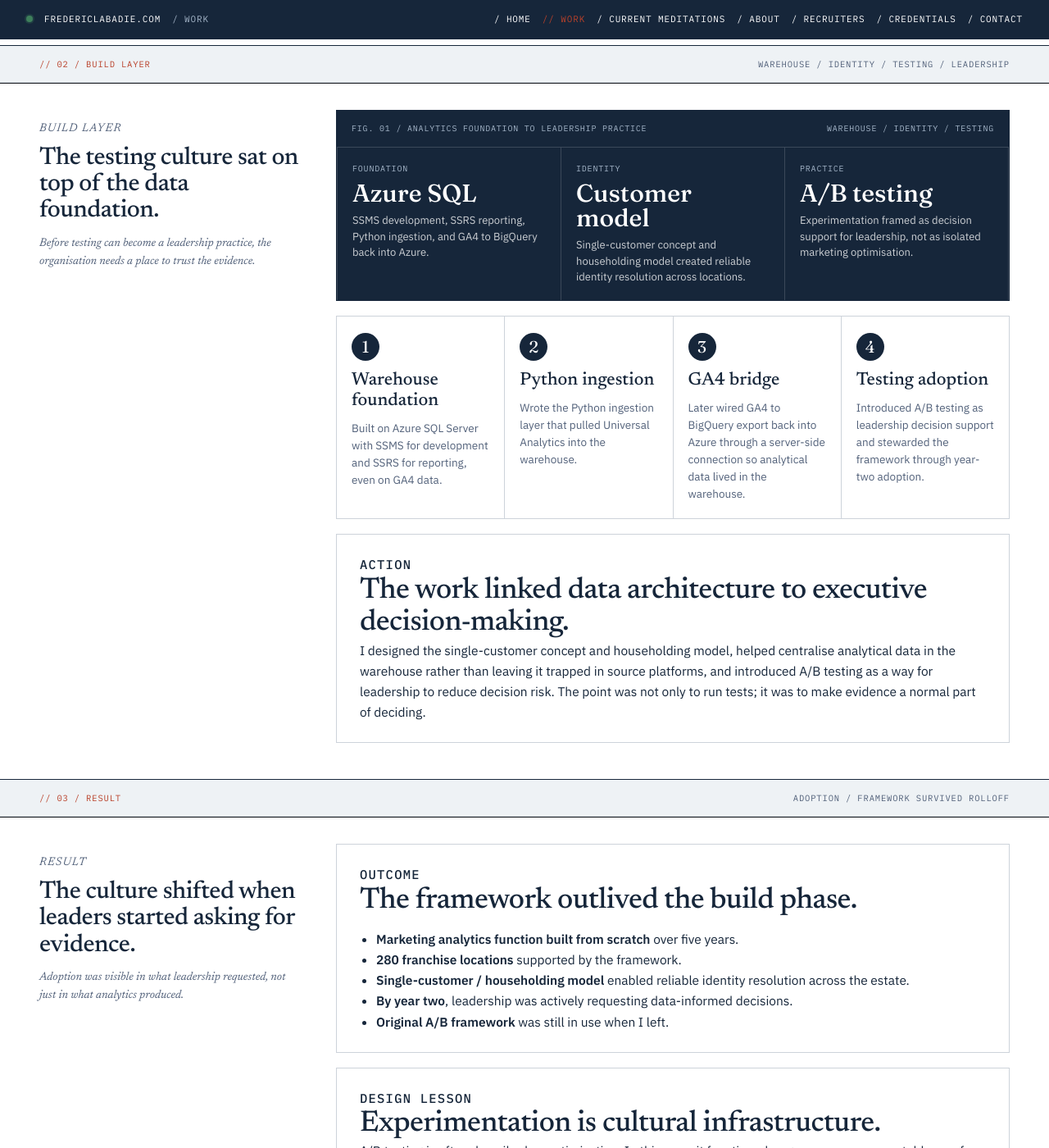
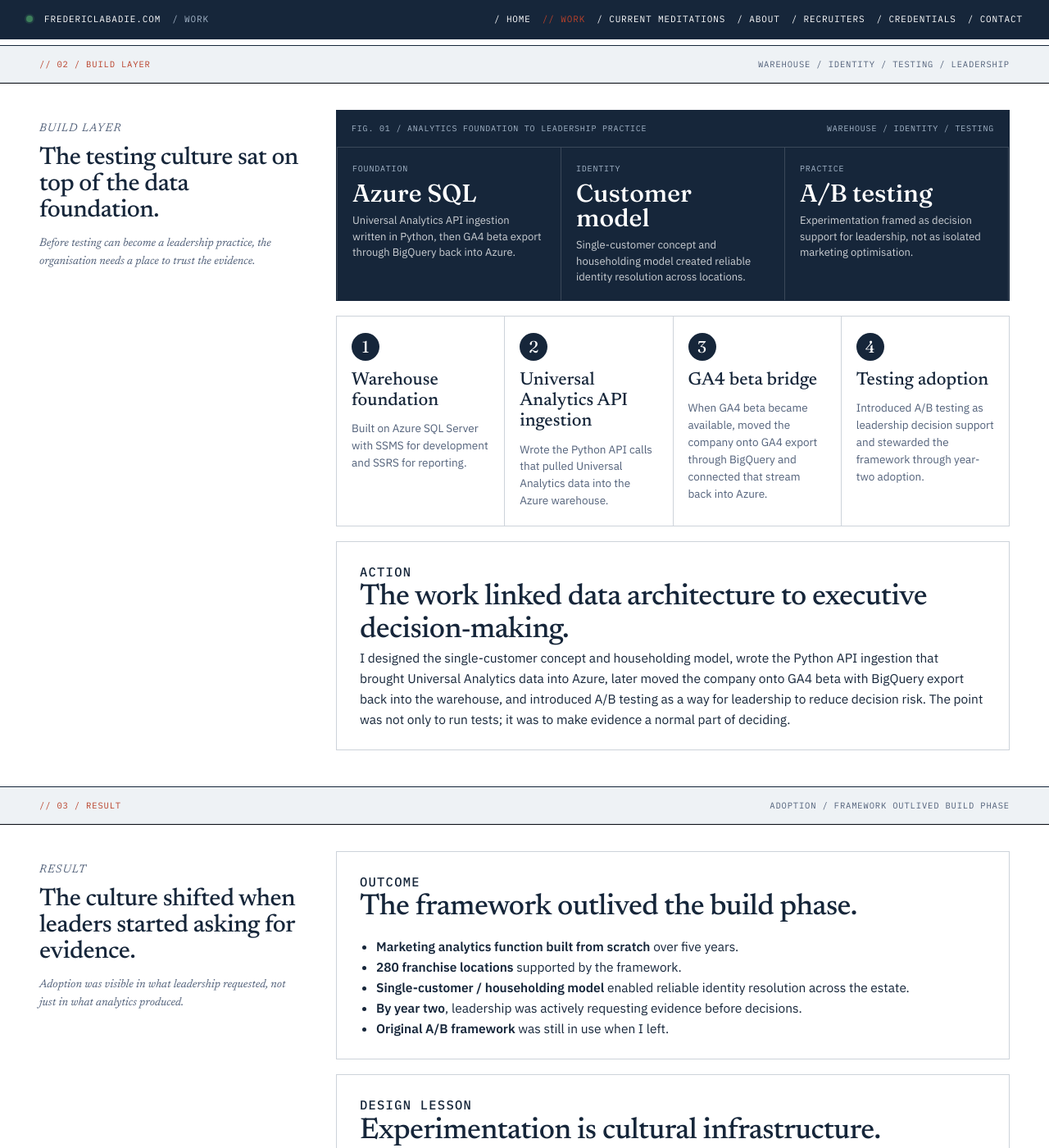
Before and after one commit to fredericlabadie/fredericlabadie.github.io, a Jekyll site: the page built from work/stanley-ab.html, in a window 1280 px wide and 1400 px high, scrolled down 1441 px. Shown: the whole window at 82% size. Built offline with Jekyll 4.4.1, drawn with Linux system fonts in a browser that asks for light colours; comment, search, counter and statistics services are not loaded; some of the changed text lies outside the part shown.

Commit message:
Update Stanley AB case with ingestion sequence

```diff
--- a/work/stanley-ab.html
+++ b/work/stanley-ab.html
@@ -3,7 +3,7 @@ nav_key: work
 footer_label: Case study
 layout: case
 title: "Introducing A/B testing as a leadership practice"
-description: "Five years building marketing analytics from scratch across 280 franchise locations: Azure SQL Server foundation, single-customer and householding data model, and A/B testing introduced as a leadership practice."
+description: "Five years building marketing analytics from scratch across 280 franchise locations: Azure SQL Server foundation, single-customer and householding data model, Universal Analytics API ingestion written in Python, GA4 beta export through BigQuery back into Azure, and A/B testing introduced as a leadership practice."
 og_title: "Introducing A/B testing as a leadership practice &mdash; case study"
 og_description: "Five years building marketing analytics from scratch at 280 franchise locations."
 og_url: "https://fredericlabadie.com/work/stanley-ab.html"
@@ -12,7 +12,7 @@ twitter_description: "Five years building marketing analytics from scratch at 28
 ---
     <header class="bp-case-hero">
       <div>
-        <p class="bp-case-kicker bp-case-accent">// Case study / Lens 03 / Experimentation &amp; Culture Change</p>
+        <p class="bp-case-kicker bp-case-accent">// Case study / Experimentation culture</p>
         <h1>Introducing A/B testing as a leadership practice.</h1>
         <p class="bp-case-dek">Five years building marketing analytics from scratch at a 280-location franchise, including the warehouse foundation, identity model, and experimentation culture that came with it.</p>
       </div>
@@ -27,7 +27,7 @@ twitter_description: "Five years building marketing analytics from scratch at 28
     <section class="bp-case-receipts" aria-label="Case proof points">
       <article><strong>5 yrs</strong><span>tenure building the function</span></article>
       <article><strong>280</strong><span>franchise locations on the framework</span></article>
-      <article><strong>Yr 2</strong><span>leadership requesting data-informed decisions</span></article>
+      <article><strong>Yr 2</strong><span>leadership requesting evidence before decisions</span></article>
       <article><strong>1</strong><span>single-customer / householding model</span></article>
     </section>
 
@@ -42,14 +42,14 @@ twitter_description: "Five years building marketing analytics from scratch at 28
         <article class="bp-case-proof-panel">
           <p class="bp-case-mono bp-case-accent">What happened</p>
           <h3>A marketing analytics function and testing culture were built from the ground up.</h3>
-          <p>At Stanley Steemer, a 280-franchise-location home services brand, I helped build the marketing analytics function from scratch on an <strong>SSMS / Azure SQL Server foundation</strong>, including the <strong>single-customer / householding data model</strong> that gave the business its first reliable identity resolution across the multi-location estate.</p>
-          <p>I introduced A/B testing as a <strong>leadership decision-making practice</strong>, not a marketing tactic. By year two, leadership was actively requesting data-informed decisions; the culture had shifted from intuition-first toward test-first. The original A/B framework was still in use when I left.</p>
+          <p>At Stanley Steemer, a 280-franchise-location home services brand, I helped build the marketing analytics function from scratch on an <strong>Azure SQL Server foundation</strong>, including the <strong>single-customer / householding data model</strong> that gave the business its first reliable identity resolution across the multi-location estate.</p>
+          <p>I introduced A/B testing as a <strong>leadership decision-making practice</strong>, not a marketing tactic. By year two, leadership was actively requesting evidence before decisions; the culture had shifted from intuition-first toward test-first. The original A/B framework was still in use when I left.</p>
         </article>
 
         <article class="bp-case-block">
           <p class="bp-case-mono bp-case-accent">Context</p>
           <h3>The business had no shared customer definition.</h3>
-          <p>Stanley Steemer had no experimentation culture, no marketing analytics function, and an ageing BI stack on the way out. Across 280 franchise locations, there was no reliable identity resolution across the estate, which meant no strong foundation for marketing automation, CRM strategy, or consistent customer-level reporting.</p>
+          <p>Stanley Steemer had no experimentation culture, no marketing analytics function, and a legacy BI stack that needed replacement. Across 280 franchise locations, there was no reliable identity resolution across the estate, which meant no strong foundation for marketing automation, CRM strategy, or consistent customer-level reporting.</p>
         </article>
 
         <article class="bp-case-block">
@@ -71,28 +71,28 @@ twitter_description: "Five years building marketing analytics from scratch at 28
         <figure class="bp-case-figure" aria-label="Marketing analytics build sequence">
           <figcaption><span>fig. 01 / analytics foundation to leadership practice</span><span>warehouse / identity / testing</span></figcaption>
           <div class="bp-case-figure-grid">
-            <div><span>Foundation</span><strong>Azure SQL</strong><p>SSMS development, SSRS reporting, Python ingestion, and GA4 to BigQuery back into Azure.</p></div>
+            <div><span>Foundation</span><strong>Azure SQL</strong><p>Universal Analytics API ingestion written in Python, then GA4 beta export through BigQuery back into Azure.</p></div>
             <div><span>Identity</span><strong>Customer model</strong><p>Single-customer concept and householding model created reliable identity resolution across locations.</p></div>
             <div><span>Practice</span><strong>A/B testing</strong><p>Experimentation framed as decision support for leadership, not as isolated marketing optimisation.</p></div>
           </div>
         </figure>
 
         <div class="bp-case-gates" aria-label="Marketing analytics build components">
-          <article class="bp-case-gate"><span class="bp-case-flow-label">1</span><strong>Warehouse foundation</strong><p>Built on Azure SQL Server with SSMS for development and SSRS for reporting, even on GA4 data.</p></article>
-          <article class="bp-case-gate"><span class="bp-case-flow-label">2</span><strong>Python ingestion</strong><p>Wrote the Python ingestion layer that pulled Universal Analytics into the warehouse.</p></article>
-          <article class="bp-case-gate"><span class="bp-case-flow-label">3</span><strong>GA4 bridge</strong><p>Later wired GA4 to BigQuery export back into Azure through a server-side connection so analytical data lived in the warehouse.</p></article>
+          <article class="bp-case-gate"><span class="bp-case-flow-label">1</span><strong>Warehouse foundation</strong><p>Built on Azure SQL Server with SSMS for development and SSRS for reporting.</p></article>
+          <article class="bp-case-gate"><span class="bp-case-flow-label">2</span><strong>Universal Analytics API ingestion</strong><p>Wrote the Python API calls that pulled Universal Analytics data into the Azure warehouse.</p></article>
+          <article class="bp-case-gate"><span class="bp-case-flow-label">3</span><strong>GA4 beta bridge</strong><p>When GA4 beta became available, moved the company onto GA4 export through BigQuery and connected that stream back into Azure.</p></article>
           <article class="bp-case-gate"><span class="bp-case-flow-label">4</span><strong>Testing adoption</strong><p>Introduced A/B testing as leadership decision support and stewarded the framework through year-two adoption.</p></article>
         </div>
 
         <article class="bp-case-block">
           <p class="bp-case-mono bp-case-accent">Action</p>
           <h3>The work linked data architecture to executive decision-making.</h3>
-          <p>I designed the single-customer concept and householding model, helped centralise analytical data in the warehouse rather than leaving it trapped in source platforms, and introduced A/B testing as a way for leadership to reduce decision risk. The point was not only to run tests; it was to make evidence a normal part of deciding.</p>
+          <p>I designed the single-customer concept and householding model, wrote the Python API ingestion that brought Universal Analytics data into Azure, later moved the company onto GA4 beta with BigQuery export back into the warehouse, and introduced A/B testing as a way for leadership to reduce decision risk. The point was not only to run tests; it was to make evidence a normal part of deciding.</p>
         </article>
       </div>
     </section>
 
-    <div class="bp-case-section-tag" aria-hidden="true"><span>// 03 / result</span><span>adoption / framework survived rolloff</span></div>
+    <div class="bp-case-section-tag" aria-hidden="true"><span>// 03 / result</span><span>adoption / framework outlived build phase</span></div>
     <section class="bp-case-content">
       <aside class="bp-case-sidebar">
         <p class="bp-case-mono bp-case-accent">Result</p>
@@ -107,7 +107,7 @@ twitter_description: "Five years building marketing analytics from scratch at 28
             <li><strong>Marketing analytics function built from scratch</strong> over five years.</li>
             <li><strong>280 franchise locations</strong> supported by the framework.</li>
             <li><strong>Single-customer / householding model</strong> enabled reliable identity resolution across the estate.</li>
-            <li><strong>By year two</strong>, leadership was actively requesting data-informed decisions.</li>
+            <li><strong>By year two</strong>, leadership was actively requesting evidence before decisions.</li>
             <li><strong>Original A/B framework</strong> was still in use when I left.</li>
           </ul>
         </article>
@@ -121,9 +121,10 @@ twitter_description: "Five years building marketing analytics from scratch at 28
         <div class="bp-case-tags" aria-label="Technologies and methods">
           <span class="bp-case-tag">A/B testing introduction</span>
           <span class="bp-case-tag">Azure SQL Server</span>
-          <span class="bp-case-tag">SSMS / T-SQL / SSRS</span>
+          <span class="bp-case-tag">Azure SQL / SSRS</span>
+          <span class="bp-case-tag">Universal Analytics API</span>
           <span class="bp-case-tag">Python ingestion</span>
-          <span class="bp-case-tag">GA4 to BigQuery to Azure</span>
+          <span class="bp-case-tag">GA4 → BigQuery → Azure</span>
           <span class="bp-case-tag">Householding model</span>
           <span class="bp-case-tag">Leadership enablement</span>
         </div>
@@ -132,7 +133,7 @@ twitter_description: "Five years building marketing analytics from scratch at 28
 
     <div class="bp-case-section-tag" aria-hidden="true"><span>// 04 / next</span><span>case library / adjacent evidence / contact</span></div>
     <section class="bp-case-next">
-      <a href="../work/"><span class="bp-case-mono bp-case-accent">More cases</span><strong>Full case library.</strong><span>Eighteen cases across seven lenses: question formulation, instrumentation, experimentation, AI workflows, adoption, marketing analytics, and data engineering.</span></a>
+      <a href="../work/"><span class="bp-case-mono bp-case-accent">More cases</span><strong>Full case library.</strong><span>Sixteen primary cases across seven categories: question discovery, instrumentation, experimentation, AI workflows, adoption, marketing analytics, and data engineering.</span></a>
       <a href="ux-research-home-services.html"><span class="bp-case-mono bp-case-accent">Adjacent case</span><strong>Telemetry locates. Method diagnoses.</strong><span>Mixed-methods UX research at the same home services context, pairing GA4, UserZoom, and Sense-Making methodology.</span></a>
       <a href="../contact/"><span class="bp-case-mono bp-case-accent">Get in touch</span><strong>Contact and context.</strong><span>Email, LinkedIn, GitHub, the CV. Happy to walk through this case or any other in detail.</span></a>
     </section>
```
